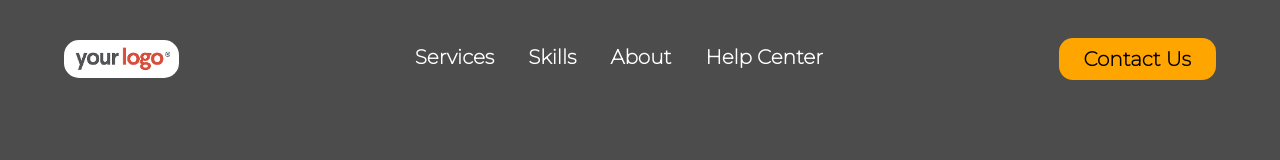
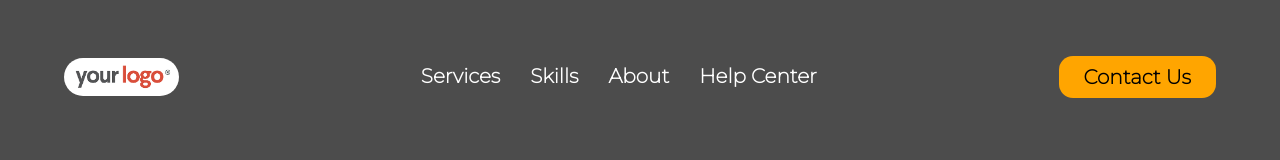
Before and after one commit to ChirayuGupta2003/thapar-freelancing-site, a plain HTML site: page navbar.html in a window 1280 px wide. Drawn offline with Linux system fonts and the light colour scheme.

Commit message:
bug fixes pt2

```diff
--- a/navbar.css
+++ b/navbar.css
@@ -23,14 +23,15 @@ button {
 .logo {
   width: 10%;
   cursor: pointer;
-  border-radius: 15px;
+  border-radius:7em ;
+
 }
 
 header {
   display: flex;
   justify-content: space-between;
-  align-items: center;
-  padding: 0px 5%;
+  align-items: center ;
+  padding: 0% 5%;
 }
 
 button:hover {
@@ -39,12 +40,17 @@ button:hover {
 
 .list-items {
   list-style: none;
+  display: flex;
+  justify-content: space-between;
+  flex-wrap: wrap;
+  justify-items: center;
+
 }
 
 .list-items li {
-  display: inline-block;
+  /* display: inline-block; */
   padding: 0px 15px;
-  margin: 45px 0px;
+  margin: 15% 0%;
 }
 
 .list-items li a {
```
